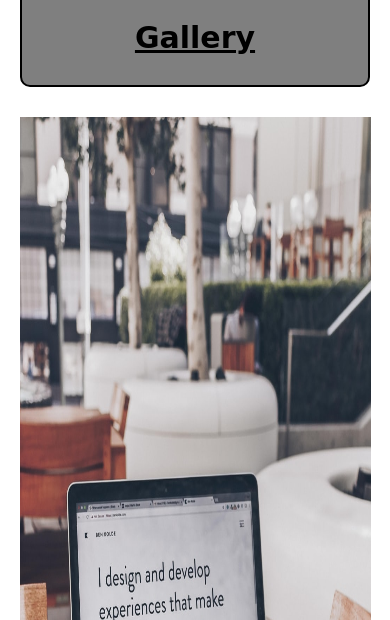
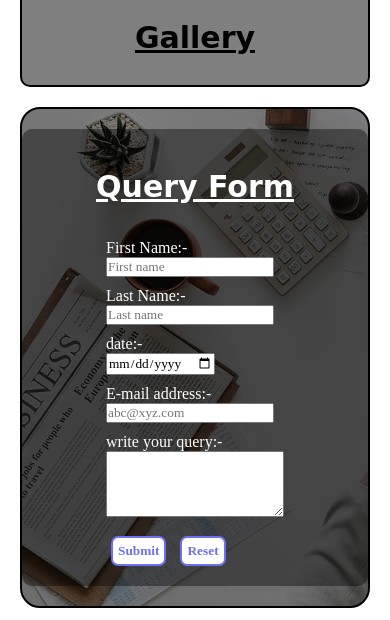
Before and after one commit to AasthaPatel12/MyWebsite, a plain HTML site: page index.html in a window 390 px wide. Shown: the part 1895-2515 px from the top of the page. Drawn offline with Linux system fonts and the light colour scheme; a web font is replaced by a local one.

Commit message:
without galary responsive

```diff
--- a/css/responsive.css
+++ b/css/responsive.css
@@ -52,7 +52,7 @@
     .grid{
         display: none;
     }
-    #grid{
+    /* #grid{
         width: 90%;
         height: 90vh;
         margin: 30px auto;
@@ -81,5 +81,5 @@
         border-radius: 50%;
         background: rgba(255, 255, 255, 0.5);
         cursor: pointer;
-    }
+    } */
 }
--- a/index.html
+++ b/index.html
@@ -91,7 +91,7 @@
         </div>
     </div>
     <!-- responsive slider -->
-    <div id="grid">
+    <!-- <div id="grid">
         <div class="slider" id="slider">
             <img src="./img/p1.jpg" alt="gid pic">
             <img src="./img/p2.jpg" alt="gid pic">
@@ -104,7 +104,7 @@
             <span id="btn3"></span>
             <span id="btn4"></span>
         </div>
-    </div>
+    </div> -->
     <!-- query form part -->
     <div class="bg2">
         <!-- to set backgroud in query form part-->
--- a/js/responsive.js
+++ b/js/responsive.js
@@ -9,7 +9,7 @@ burger.addEventListener('click', () => {
     rightNav.classList.toggle('v');
     navbar.classList.toggle('h-nav');
 })
-
+/*
 var slide = document.getElementById("slider");
 var btn1 = document.getElementById('btn1');
 var btn2 = document.getElementById('btn2');
@@ -43,4 +43,4 @@ btn4.onclick = function () {
     btn2.classList.remove('active');
     btn3.classList.remove('active');
     btn4.classList.add('active');
-};
+};*/
```
